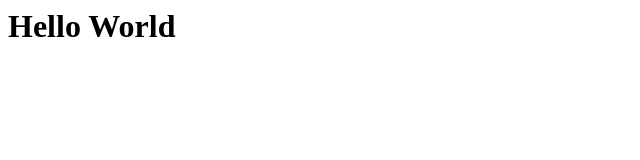
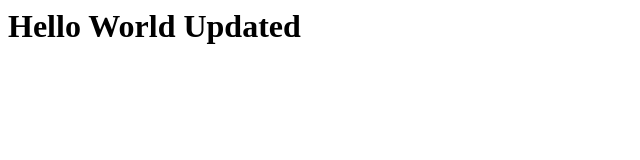
Before and after one commit to oscartbeaumont-ext/k8s-argo-playground, a plain HTML site: page index.html in a window 1280 px wide. Shown: the whole page, without its empty margins (0-640 px from the left). Drawn offline with Linux system fonts and the light colour scheme.

Commit message:
update app

```diff
--- a/index.html
+++ b/index.html
@@ -1 +1 @@
-<h1>Hello World</h1>
+<h1>Hello World Updated</h1>
```
